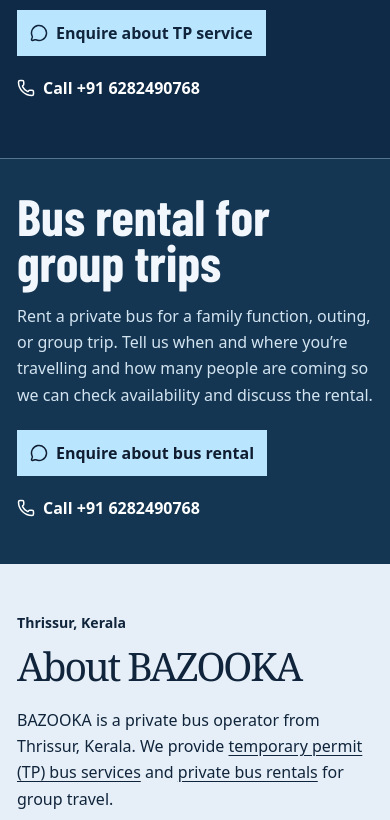
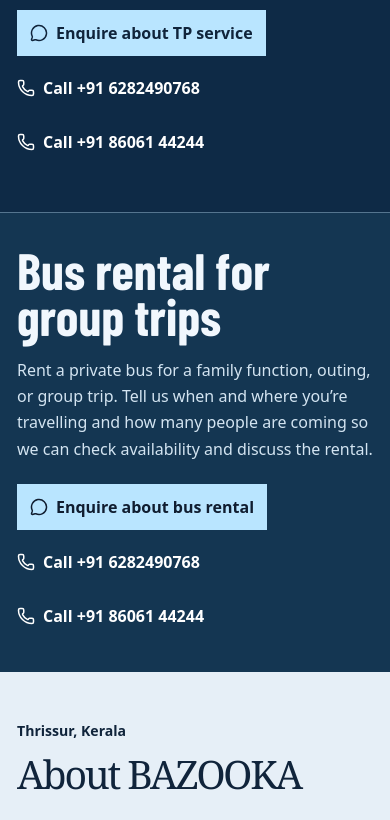
Before and after one commit to bazooka6282/B1, a Next.js app: page / in a window 390 px wide. Shown: the part 900-1720 px from the top of the page. Built offline with nearby package versions, Linux system fonts and the light colour scheme; no server answers; a web font is replaced by a local one.

Commit message:
Add an alternate bus enquiry phone number

```diff
--- a/app/page.tsx
+++ b/app/page.tsx
@@ -14,11 +14,20 @@ export const metadata: Metadata = { alternates: { canonical: '/' } };
 
 const phone = '+916282490768';
 const displayPhone = '+91 6282490768';
+const alternatePhone = '+918606144244';
+const displayAlternatePhone = '+91 86061 44244';
 const whatsapp = 'https://wa.me/' + phone.slice(1);
 const tpMessage = 'Hello BAZOOKA, I would like to enquire about TP bus service.\nTrip dates:\nPickup location:\nDestination:\nPassenger count:';
 const whatsappEnquiry = whatsapp + '?text=' + encodeURIComponent(tpMessage);
 const rentalMessage = 'Hello BAZOOKA, I would like to enquire about renting a bus.\nTrip dates:\nPickup location:\nDestination:\nPassenger count:';
 const whatsappRental = whatsapp + '?text=' + encodeURIComponent(rentalMessage);
+
+function EnquiryCalls() {
+  return <>
+    <a className="tp-call" href={'tel:' + phone}><Phone size={18} aria-hidden="true" /> Call {displayPhone}</a>
+    <a className="tp-call" href={'tel:' + alternatePhone}><Phone size={18} aria-hidden="true" /> Call {displayAlternatePhone}</a>
+  </>;
+}
 
 function InstagramIcon({ size = 20 }: { size?: number }) {
   return <svg width={size} height={size} viewBox="0 0 24 24" fill="none" stroke="currentColor" strokeWidth="2" aria-hidden="true">
@@ -47,6 +56,7 @@ export default async function Home() {
   const email = emailSetting ?? 'bazooka6282@gmail.com';
   const contactLinks = [
     { label: 'Call', detail: displayPhone, href: 'tel:' + phone, Icon: Phone },
+    { label: 'Alternate call', detail: displayAlternatePhone, href: 'tel:' + alternatePhone, Icon: Phone },
     { label: 'WhatsApp', detail: displayPhone, href: whatsappEnquiry, Icon: MessageCircle },
     { label: 'Email', detail: email, href: 'mailto:' + email, Icon: Mail },
     { label: 'Instagram', detail: '@__team_bazooka_', href: instagramProfile, Icon: InstagramIcon },
@@ -77,7 +87,7 @@ export default async function Home() {
     url: siteOrigin + '/',
     description: siteDescription,
     logo: siteOrigin + '/brand-icon.png',
-    telephone: phone,
+    telephone: [phone, alternatePhone],
     email,
     sameAs: [instagramProfile],
   };
@@ -120,7 +130,7 @@ export default async function Home() {
             <p>Share your trip dates, pickup point, destination, and passenger count. We’ll check which buses are available for your trip.</p>
             <div className="tp-actions">
               <a className="kerala-booking-link" href={whatsappEnquiry}><MessageCircle size={18} aria-hidden="true" /> Enquire about TP service</a>
-              <a className="tp-call" href={'tel:' + phone}><Phone size={18} aria-hidden="true" /> Call {displayPhone}</a>
+              <EnquiryCalls />
             </div>
           </div>
         </div>
@@ -137,7 +147,7 @@ export default async function Home() {
             <p>Rent a private bus for a family function, outing, or group trip. Tell us when and where you’re travelling and how many people are coming so we can check availability and discuss the rental.</p>
             <div className="tp-actions">
               <a className="kerala-booking-link" href={whatsappRental}><MessageCircle size={18} aria-hidden="true" /> Enquire about bus rental</a>
-              <a className="tp-call" href={'tel:' + phone}><Phone size={18} aria-hidden="true" /> Call {displayPhone}</a>
+              <EnquiryCalls />
             </div>
           </div>
         </div>
```
